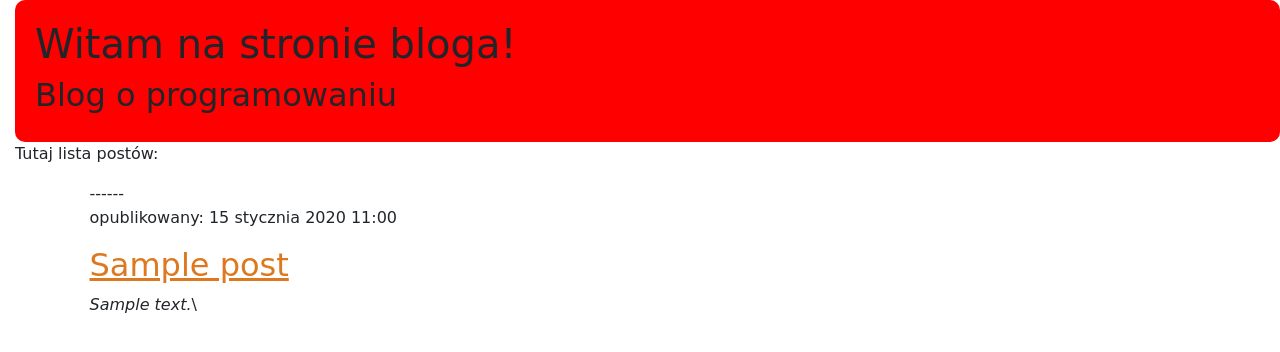
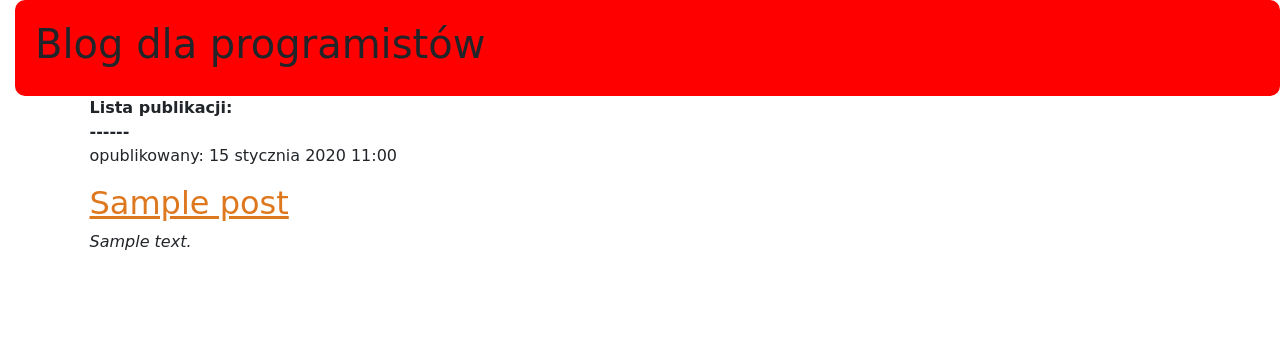
Before and after one commit to KrzysztofRutz/django, a Django app: page / in a window 1280 px wide. Shown: the top 352 px of the page. Run offline with Django 4.2, Linux system fonts and the light colour scheme; tables that the repository leaves empty hold one stand-in row (values such as "Sample post").

Commit message:
Pliki html po stworzeniu pliku bazowego

```diff
--- a/blog/templates/blog/base.html
+++ b/blog/templates/blog/base.html
@@ -7,10 +7,11 @@
     <link href="{% static 'css/blog.css' %}" rel="stylesheet">
 </head>
 <body>
-<div>
-  <h1><a href="/">Blog dla programistów</a></h1>
+<div class="page-header">
+  <h1>Blog dla programistów</h1>
 </div>
 <div class="content container">
+    <b>Lista publikacji:</b>
     <div class="row">
         <div class="col-md-8">
           {% block content %}
--- a/blog/templates/blog/post_list.html
+++ b/blog/templates/blog/post_list.html
@@ -1,28 +1,11 @@
-{% load static %}
-<html lang="pl">
-<head>
-    <meta charset="UTF-8">
-    <title>Blog dla programistów</title>
-    <link href="https://cdn.jsdelivr.net/npm/bootstrap@5.3.2/dist/css/bootstrap.min.css" rel="stylesheet" integrity="sha384-T3c6CoIi6uLrA9TneNEoa7RxnatzjcDSCmG1MXxSR1GAsXEV/Dwwykc2MPK8M2HN" crossorigin="anonymous">
-    <link href="{% static 'css/blog.css' %}" rel="stylesheet">
-</head>
-<body>
-    <div class="page-header">
-        <h1>Witam na stronie bloga!</h1>
-        <h2>Blog o programowaniu</h2>
-    </div>
-    <p>Tutaj lista postów:</p>
-    <div class="content container">
-        <div class="row">
-       {% for post in posts %}
-            <div class="col-md-8"?
+    {% extends 'blog/base.html' %}
+    {% block content %}
+        {% for post in posts %}
+            <div class="post">
                 <b>------</b>
                 <p>opublikowany: {{ post.publish_date }}</p>
                 <h2><a href=" ">{{ post.title }}</a></h2>
-                <em>{{ post.text|linebreaksbr }}</em>\
+                <em>{{ post.text|linebreaksbr }}</em>
             </div>
         {% endfor %}
-        </div>
-    </div>
-</body>
-</html>
+    {% endblock %}
```
